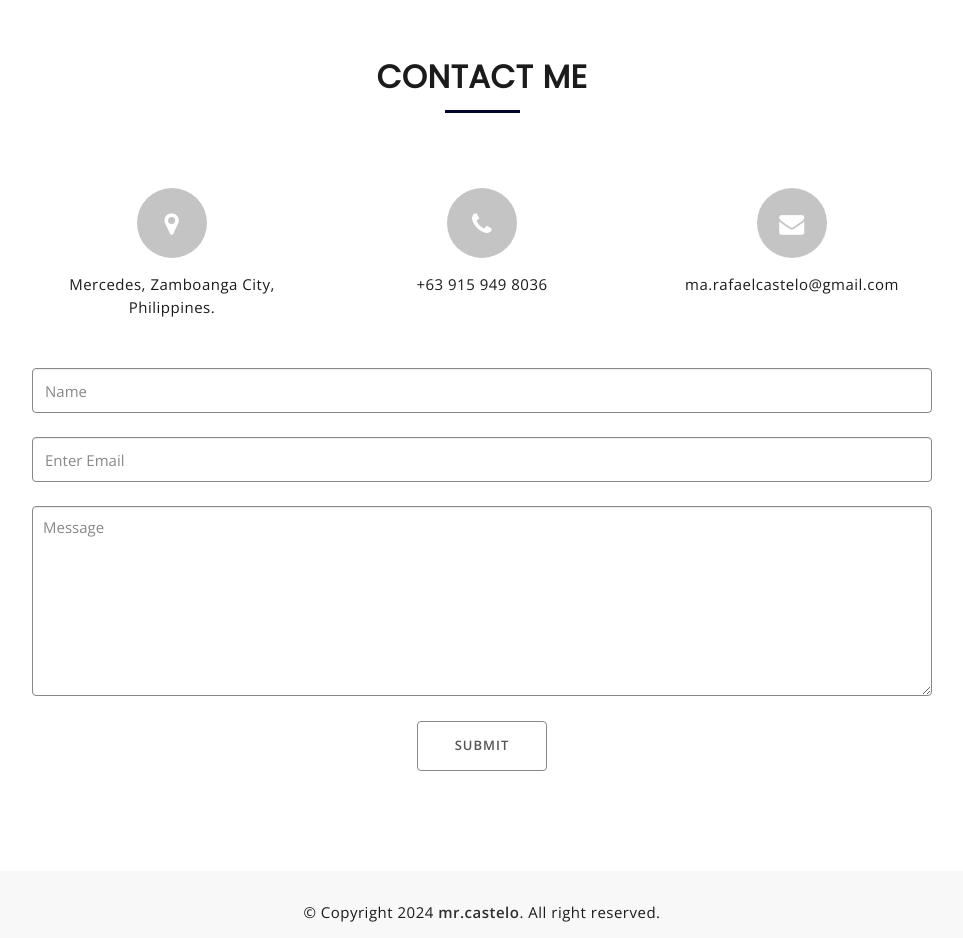
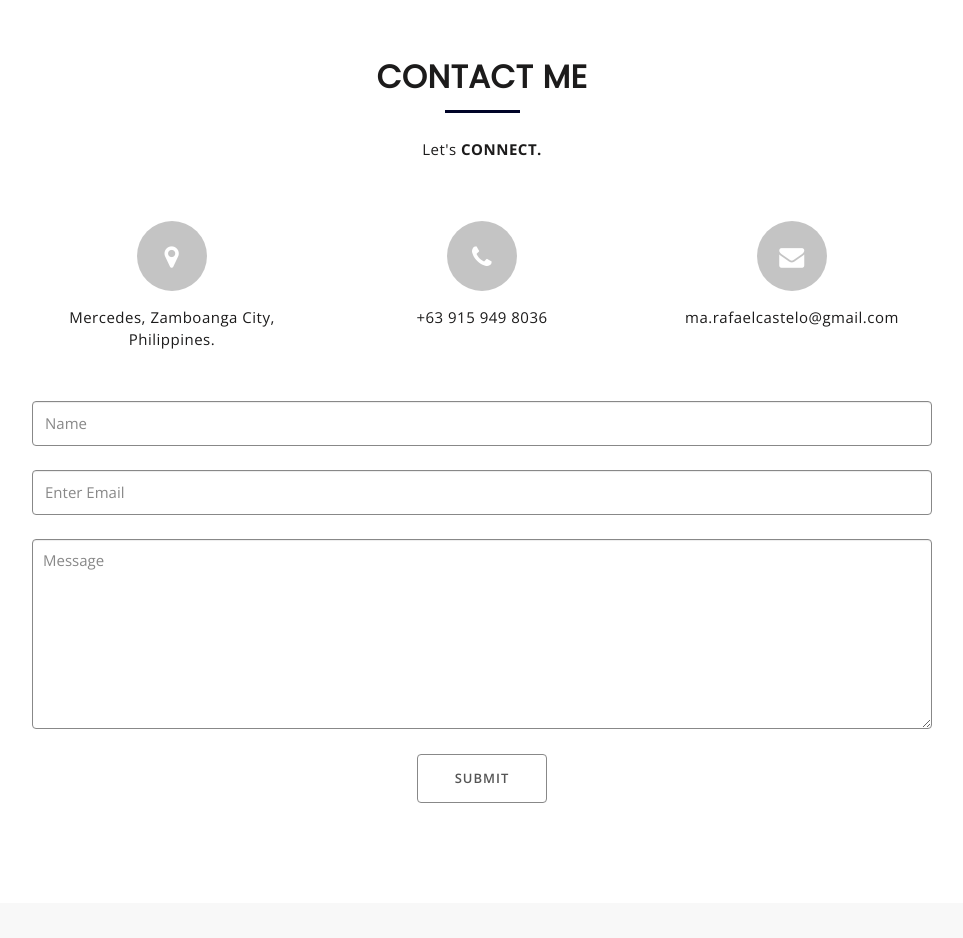
Before and after one commit to cyphrus/Portfolio, a plain HTML site: page index.html in a window 1280 px wide. Shown: the part 3480-4418 px from the top of the page, without its empty margins (158-1121 px from the left). Drawn offline with nearby package versions, Linux system fonts and the light colour scheme.

Commit message:
Update index.html

```diff
--- a/index.html
+++ b/index.html
@@ -344,6 +344,7 @@
 							<div class="mu-contact-header">
 								<h2 class="mu-heading-title">CONTACT ME</h2>
 								<span class="mu-header-dot"></span>
+								<p>Let's <strong>CONNECT.</strong></p>
 							</div>
 
 							<!-- Start Contact Content -->
```
